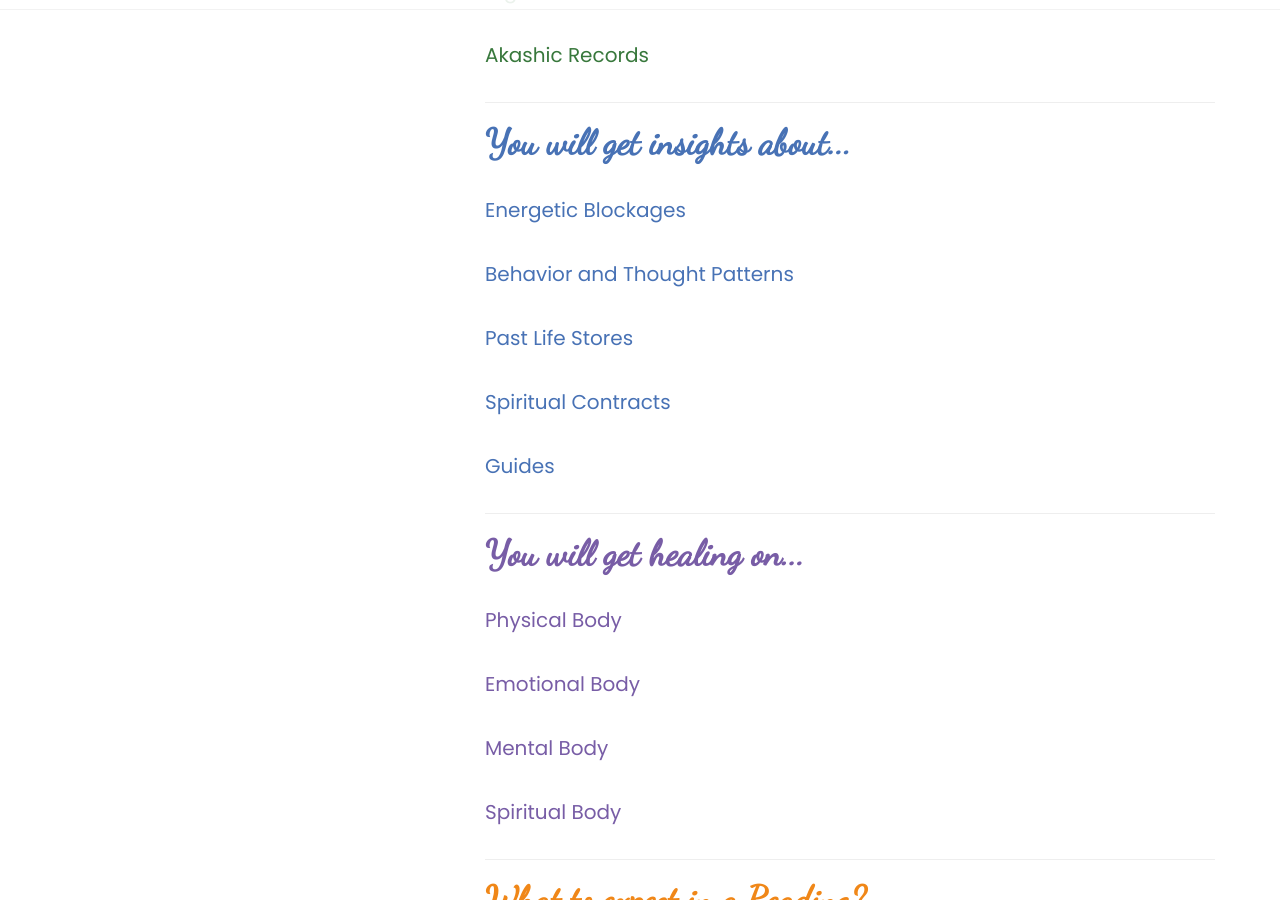
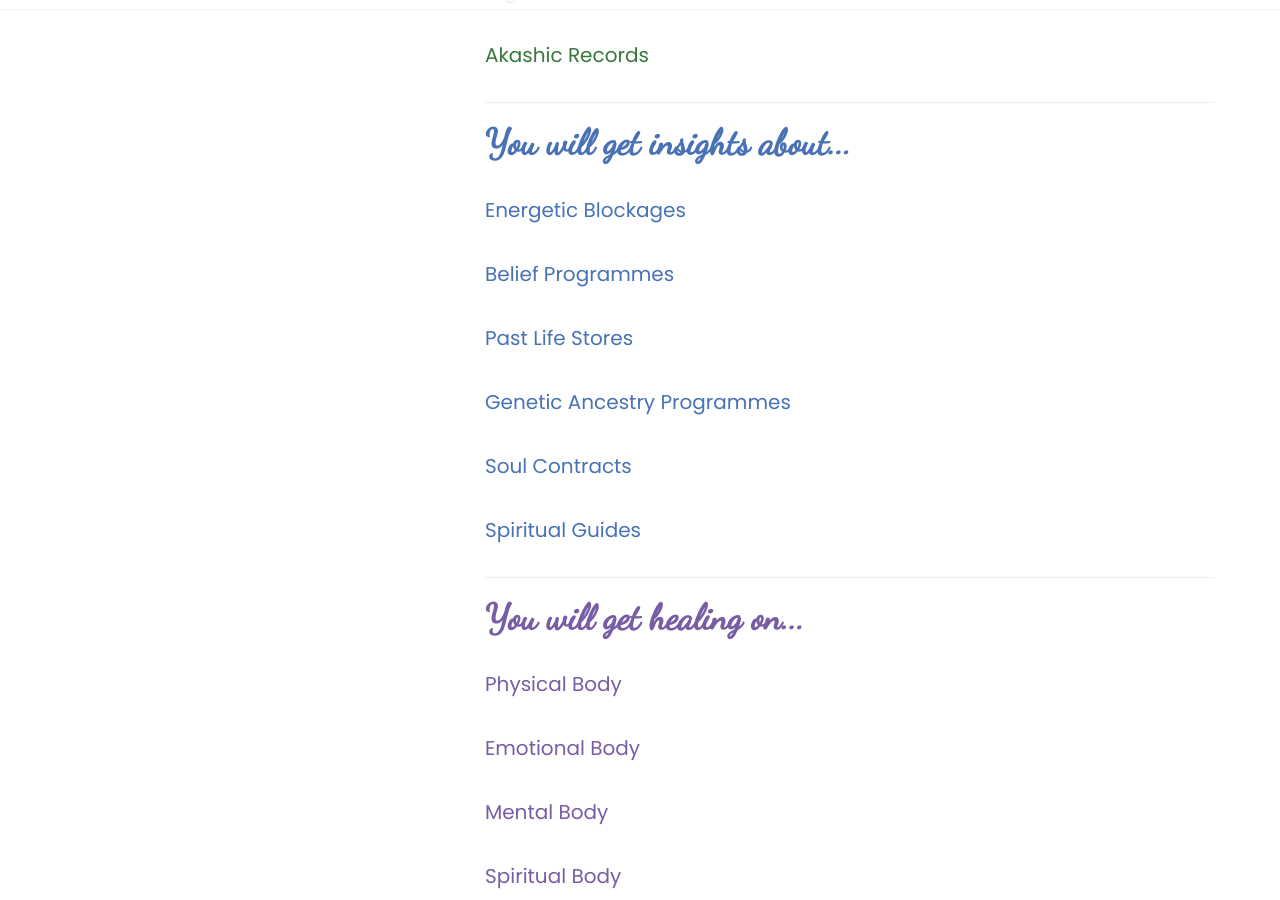
Before and after one commit to psychicdev1111/psychicdev1111.github.io, a Jekyll site: the page built from services/reading.html, in a window 1280 px wide and 900 px high, scrolled down 1048 px. Built offline with Jekyll 4.4.1, drawn with Linux system fonts in a browser that asks for light colours; nearby versions of some CDN libraries; comment, search, counter and statistics services are not loaded.

Commit message:
minor update

```diff
--- a/services/reading.html
+++ b/services/reading.html
@@ -35,10 +35,11 @@ header-img: "img/service/reading-bg.jpg"
             <h1>You will get insights about...</h1>
             <div style="font-size: 20px;">
                 <p>Energetic Blockages</p>
-                <p>Behavior and Thought Patterns</p>
+                <p>Belief Programmes</p>
                 <p>Past Life Stores</p>
-                <p>Spiritual Contracts</p>
-                <p>Guides</p>
+                <p>Genetic Ancestry Programmes</p>
+                <p>Soul Contracts</p>
+                <p>Spiritual Guides</p>
             <div>
             <hr>
         </div>
```
Also changed, not shown: _posts/2022-07-31-the-healing-traps.md (+1 -1 lines), _posts/2022-08-02-healing-miracle-worker.md (+1 -1 lines).
